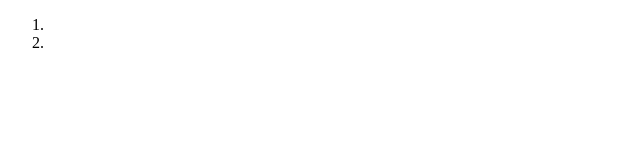
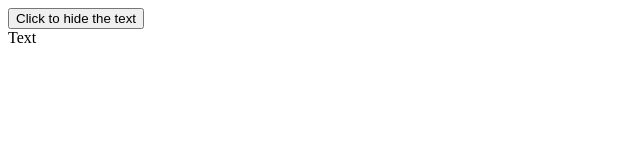
Before and after one commit to mohammadpiriyan/mohammadpiriyan_hw9_mktab90, a plain HTML site: page Q1/index.html in a window 1280 px wide. Shown: the whole page, without its empty margins (0-640 px from the left). Drawn offline with Linux system fonts and the light colour scheme.

Commit message:
end task 6

```diff
--- a/Q1/index.html
+++ b/Q1/index.html
@@ -7,13 +7,10 @@
   <title>Document</title>
 </head>
 <body>
- <ol id="elem">
-  <li>hello</li>
-  <li>world</li>
- </ol>
-  </div>
-  <script src="script.js">
+  <input type="button" id="hider" value="Click to hide the text" />
 
-  </script>
+  <div id="text">Text</div>
+
+  <script src="script.js"></script>
 </body>
 </html>
--- a/Q1/script.js
+++ b/Q1/script.js
@@ -1,12 +1,4 @@
-console.log("mamad");
-let elem = document.getElementById("elem");
-console.log(elem.children);
-
-clear = (elem) => {
-  console.log("salam");
-  for (let i = 0; i < elem.childNodes.length; i++) {
-    console.log(elem.childNodes[i]);
-    elem.childNodes[i].innerHTML = "";
-  }
+document.getElementById("hider").onclick = () => {
+  document.getElementById("text").hidden = true;
+  document.getElementById("hider").hidden = true;
 };
-clear(elem);
```
